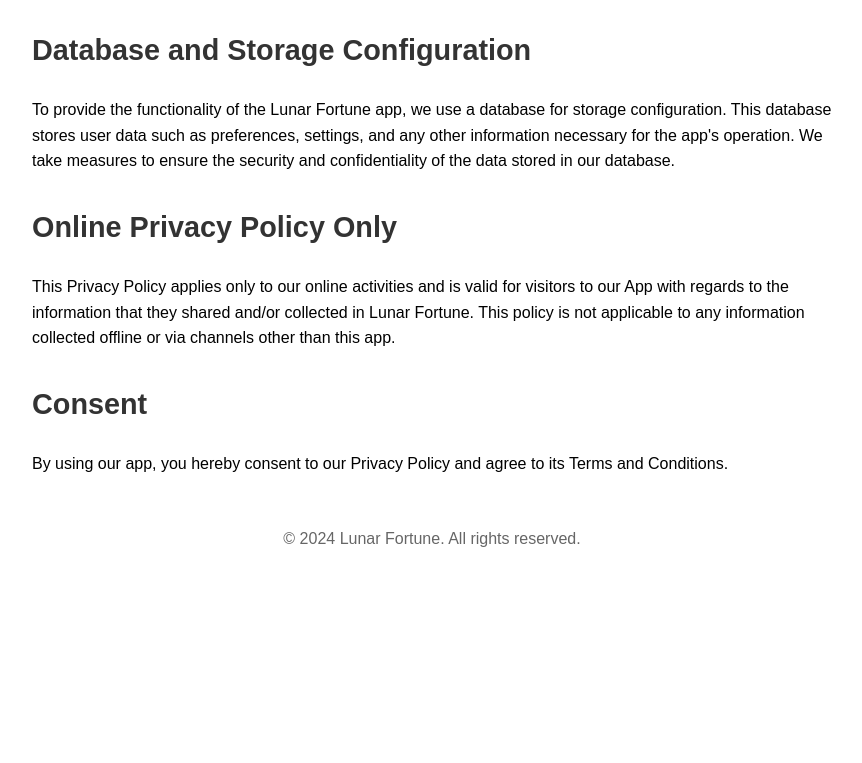
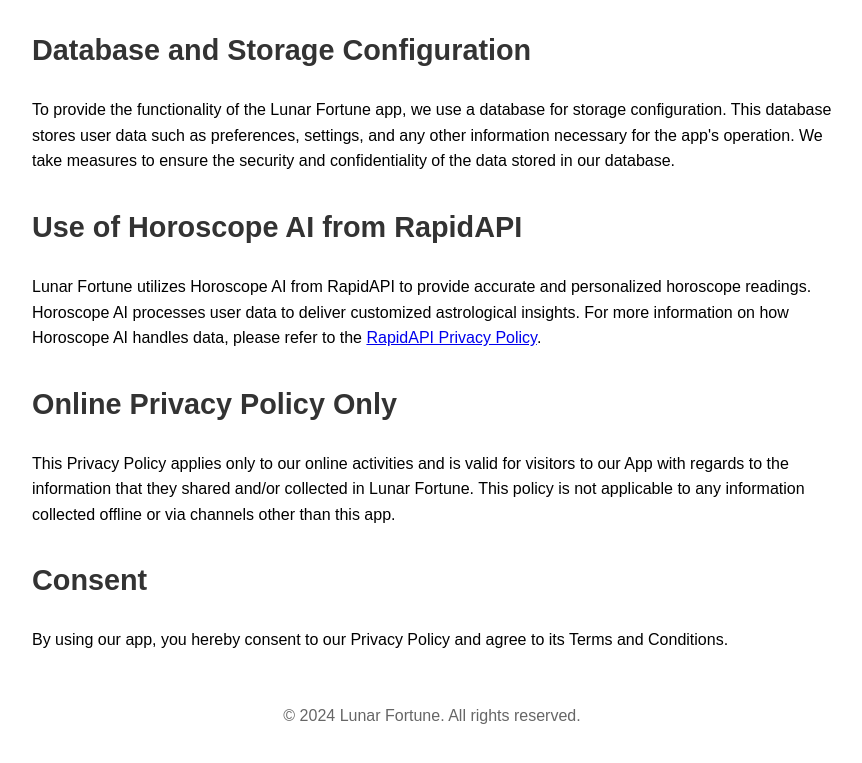
Before and after one commit to devkaeiiuane/devkaeiiuane.github.io, a plain HTML site: page privacypolicy/index.html in a window 1280 px wide. Shown: the part 1282-2045 px from the top of the page, without its empty margins (208-1070 px from the left). Before the commit the page ends 1874 px from the top, so only its background shows below. Drawn offline with Linux system fonts and the light colour scheme.

Commit message:
index.html

```diff
--- a/privacypolicy/index.html
+++ b/privacypolicy/index.html
@@ -98,6 +98,13 @@
     </section>
 
     <section>
+        <h2>Use of Horoscope AI from RapidAPI</h2>
+        <p>
+            Lunar Fortune utilizes Horoscope AI from RapidAPI to provide accurate and personalized horoscope readings. Horoscope AI processes user data to deliver customized astrological insights. For more information on how Horoscope AI handles data, please refer to the <a href="https://rapidapi.com/apidojo/api/horoscope/">RapidAPI Privacy Policy</a>.
+        </p>
+    </section>
+
+    <section>
         <h2>Online Privacy Policy Only</h2>
         <p>
             This Privacy Policy applies only to our online activities and is valid for visitors to our App with regards to the information that they shared and/or collected in Lunar Fortune. This policy is not applicable to any information collected offline or via channels other than this app.
```
